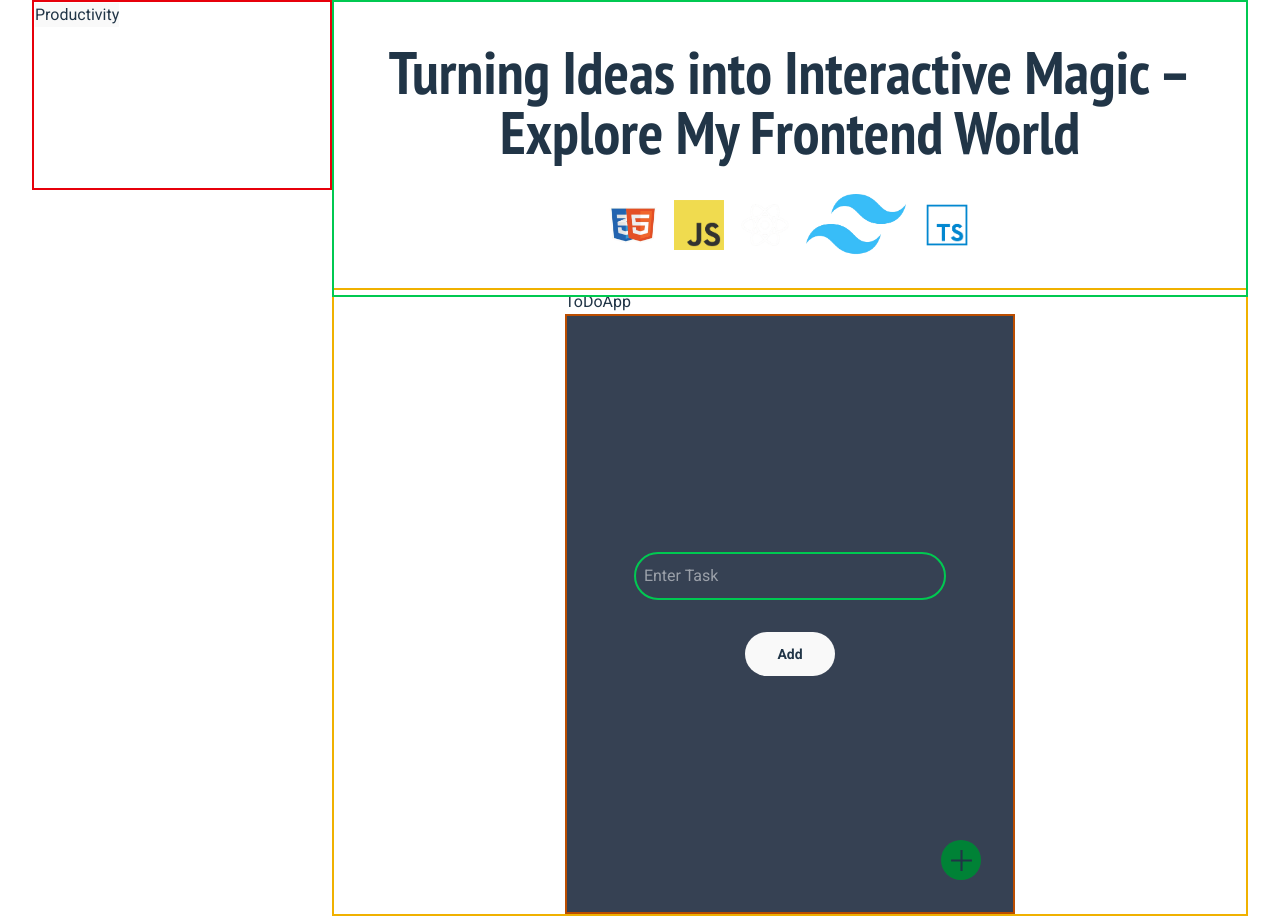
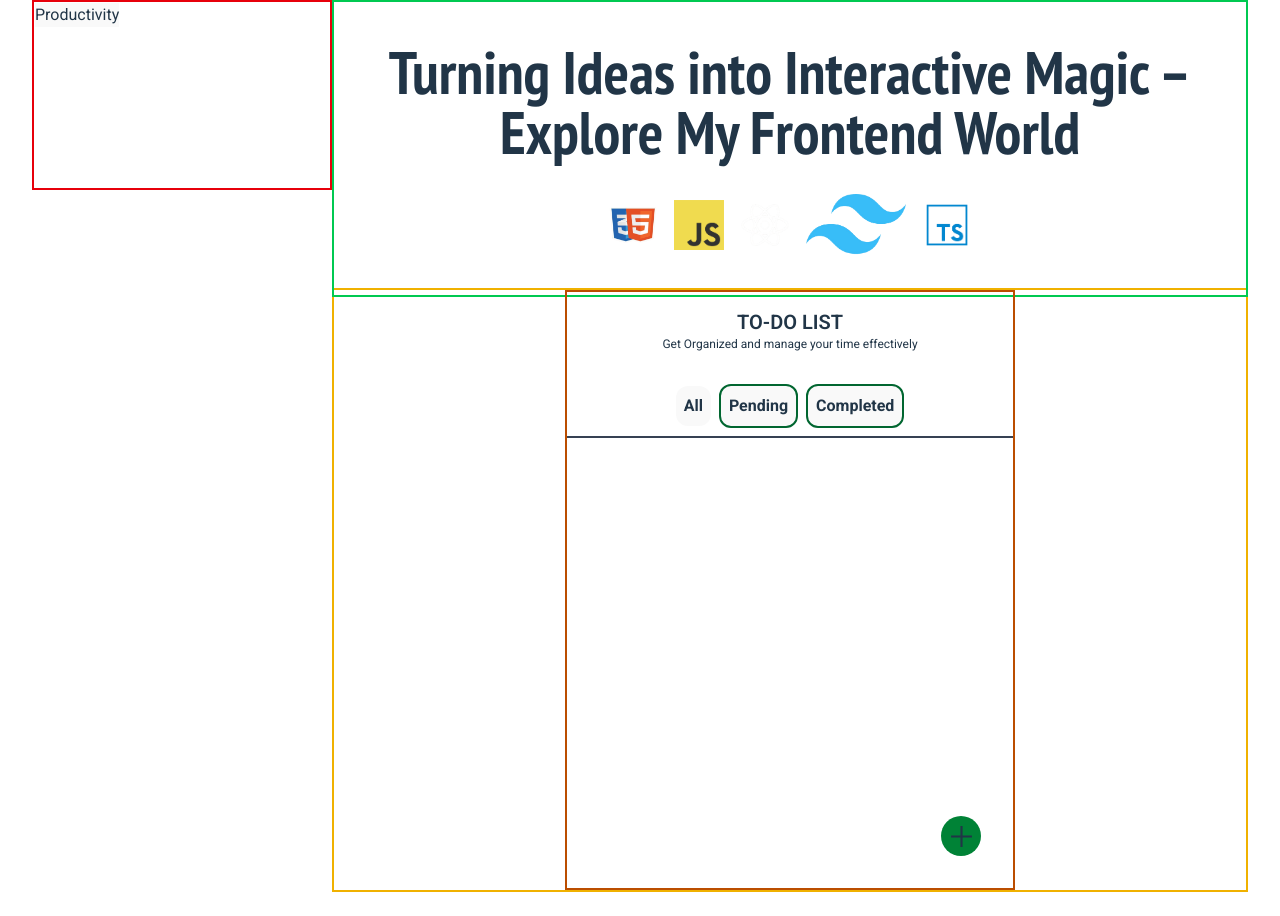
Before and after one commit to Guseltony/REACT-PROJECTS, a React (Vite) app: page /to-do in a window 1280 px wide. After the commit the page ends 892 px from the top, so only its background shows below. Built offline with nearby package versions, Linux system fonts and the light colour scheme.

Commit message:
to-do day 2

```diff
--- a/package.json
+++ b/package.json
@@ -14,6 +14,7 @@
     "react": "^19.0.0",
     "react-dom": "^19.0.0",
     "react-icons": "^5.5.0",
+    "react-projects": "file:",
     "react-router-dom": "^7.3.0",
     "tailwindcss": "^4.0.14"
   },
--- a/src/component/ToDo/Task.jsx
+++ b/src/component/ToDo/Task.jsx
@@ -1,23 +1,83 @@
-import React, { useState } from 'react'
+import React, { useEffect, useState } from 'react'
 import { GrAdd } from "react-icons/gr"
 import { FaTrash, FaRegCircle } from "react-icons/fa6"
 import { FaCheckCircle } from 'react-icons/fa'
+import { ImCancelCircle } from 'react-icons/im'
+import { RiEdit2Fill } from 'react-icons/ri'
+import { IoIosCheckmarkCircle } from 'react-icons/io'
 
 export const Task = () => {
 
     const [inputValue, setInputValue] = useState('')
     const [task, setTask] = useState([])
+    const [taskForm, setTaskForm] = useState(false)
+    const [filterType, setFilterType] = useState('all')
+    const [editValue, setEditValue] = useState('')
+    const [edittingId, setEdittingId] = useState(null)
 
-    const displayTask = () => {
+    const addTask = () => {
+        if (inputValue.trim() !== "") {
             setTask((task) => [...task, {text: inputValue, id: Date.now(), completed: false}])
             setInputValue('')
+            setTaskForm(false)
         }
+    }
+
+    useEffect(() => {
+    const savedTasks = JSON.parse(localStorage.getItem("tasks")) || [];
+    setTask(savedTasks);
+    }, []);
+
+    useEffect(() => {
+    localStorage.setItem("tasks", JSON.stringify(task));
+    }, [task]);
+
+
 
     const deleteTask = (id) => setTask(task.filter((t) => t.id !== id))
 
-    const handleCompleteTask = (id) => setTask(task.map((t) => t.id === id ? { ...t, completed: !t.completed} : t ))
+    const handleCompleteTask = (id) => setTask(task.map((t) => t.id === id ? { ...t, completed: !t.completed } : t))
 
+    const filterTasks = (filterType) => {
 
+        let filteredTasks = [];
+
+        switch (filterType) {
+
+            case 'all':
+                filteredTasks = task
+                break;
+
+            case 'pending':
+                filteredTasks = task.filter((t) => !t.completed)
+                break;
+
+            case 'completed':
+                filteredTasks = task.filter((t) => t.completed);
+                break;
+
+            default:
+        }
+
+        return filteredTasks
+    }
+
+    const myTasks = filterTasks(filterType)
+
+    const editTask = (id, text) => {
+        setEditValue(text)
+        setEdittingId(id)
+    }
+
+    const saveEdittedTask = (id) => {
+        if (editValue.trim() !== "") {
+            setTask((prevTask) =>
+                prevTask.map((t) => t.id === id ? { ...t, text: editValue } : t )
+            )
+        }
+        setEditValue('')
+        setEdittingId(null)
+    }
 
 
 
@@ -25,45 +85,80 @@ export const Task = () => {
     return (
         <div className='w-[450px] min-h-[600px] border-2 border-amber-700 relative'>
 
-            <div className='bg-green-700 inline-flex w-10 h-10 justify-center items-center rounded-full absolute bottom-8 right-8 z-10'>
+            <div className='bg-green-700 inline-flex w-10 h-10 justify-center items-center rounded-full absolute bottom-8 right-8 z-10 cursor-pointer' onClick={ () => setTaskForm(true) }>
                 <GrAdd size={25} />
             </div>
 
-            <div>
-                <h1>To-Do List</h1>
-                <p>Get Organized and manage your time effectively</p>
+            <div className='mb-8 flex items-center justify-center flex-col mt-4'>
+                <h1 className='text-xl font-semibold uppercase'>To-Do List</h1>
+                <p className='text-xs'>Get Organized and manage your time effectively</p>
             </div>
 
-            <div className='flex flex-col justify-center items-center w-[100%] h-[100%] absolute top-0 left-0 bg-gray-700'>
+
+            {
+                taskForm &&
+                (<div className='flex flex-col justify-center items-center w-[100%] h-[100%] absolute top-0 left-0 bg-[#00000099] z-20'>
+                    <ImCancelCircle
+                        className='absolute right-10 top-4 cursor-pointer text-red-600'
+                        onClick={() => setTaskForm(false)}
+                        size={25}
+                    />
+                    <div className='flex flex-col justify-center items-center bg-black w-[90%] py-8 rounded-lg z-30 opacity-100'>
                         <input
                             type="text"
                             onChange={(e) => setInputValue(e.target.value)}
                             value={inputValue}
                             placeholder="Enter Task"
-                    className='bg-transparent border-2 border-green-500 outline-none rounded-full px-2 py-[10px] w-[70%] text-[#fff]'
+                            className='bg-transparent border-2 border-green-500 outline-none rounded-xl pl-4 py-[10px] w-[90%] text-[#fff]'
                         />
 
                         <button
                             type='submit'
-                    onClick={displayTask}
+                            onClick={addTask}
                             className='px-8 py-[12px] bg-green-700 font-bold text-sm rounded-full mt-8 cursor-pointer'>Add
                         </button>
                     </div>
 
+                    </div>)
+            }
+
             {
-                task.map(({ text, id, completed }) => (
-                    <div key={id} className={`${completed ? 'bg-gray-400' : 'bg-green-500'}  px-4 py-4 flex items-center justify-between mt-4`}>
+                task && (
+                    <div className='flex gap-2 items-center justify-center border-b-2 border-gray-700 pb-2'>
+                        <button className={`${filterType === 'all' ? 'bg-green-500 border-0' : 'border-2'} px-2 py-2 font-bold cursor-pointer border-green-800 rounded-xl`} onClick={ () => setFilterType('all') }>All</button>
+                        <button className={`${filterType === 'pending' ? 'bg-green-500 border-0' : 'border-2'} px-2 py-2 font-bold cursor-pointer border-green-800 rounded-xl`} onClick={ () => setFilterType('pending') }>Pending</button>
+                        <button className={`${filterType === 'completed' ? 'bg-green-500 border-0' : 'border-2'} px-2 py-2 font-bold cursor-pointer border-green-800 rounded-xl`} onClick={ () => setFilterType('completed') }>Completed</button>
+                    </div>
+                )
+            }
+
+
+            {
+                myTasks.map(({ text, id, completed }) => (
+                    <div key={id}>
+
+                        {
+                            (edittingId === id) ? <div className='border-2 border-green-500 px-4 py-4 flex items-center justify-between mt-4'>
+                                <input type="text" onChange={(e) => { setEditValue(e.target.value) }} value={editValue} className='bg-transparent outline-none rounded-xl w-[90%] text-[#fff]' />
+                                <IoIosCheckmarkCircle size={25} color='#fff' onClick={() => saveEdittedTask(id)} />
+
+                            </div> :
+                            <div className={`${completed ? 'bg-gray-400' : 'bg-green-500'}  px-4 py-4 flex items-center justify-between mt-4`}>
                                 <div className='flex items-center'>
                                     <div onClick={() => handleCompleteTask(id)}>
                                         {
                                             completed ? <FaCheckCircle size={15} className='text-indigo-700' /> : <FaRegCircle size={15} />
                                         }
                                     </div>
-                            <p className={`${completed && 'line-through'} text-xl capitalize ml-2 text-[#000]`}>{text}</p>
+                                    <p className={`${completed && 'line-through'} text-base capitalize ml-2 text-[#000]`}>{text}</p>
                                 </div>
-                        <div className='border-2 border-fuchsia-600 cursor-pointer'>
-                            <FaTrash size={25} color='#fff' onClick={() => deleteTask(id)} />
+                                <div className='flex gap-2 '>
+                                    <RiEdit2Fill size={25} color='#fff' onClick={() => editTask(id, text)} className='cursor-pointer' />
+                                    <FaTrash size={25} color='#fff' onClick={() => deleteTask(id)} className='cursor-pointer' />
                                 </div>
+                            </div>
+                        }
+
                     </div>
                 ))
             }
--- a/src/projects/ToDoApp.jsx
+++ b/src/projects/ToDoApp.jsx
@@ -6,7 +6,6 @@ import {Task} from '../component/ToDo/Task'
 const ToDoApp = () => {
   return (
       <div>
-          ToDoApp
           <Task />
       </div>
   )
```
Also changed, not shown: 1 other file (tests, documents, lock files or other folders). Lines whose indentation alone changed are shown as unchanged.
